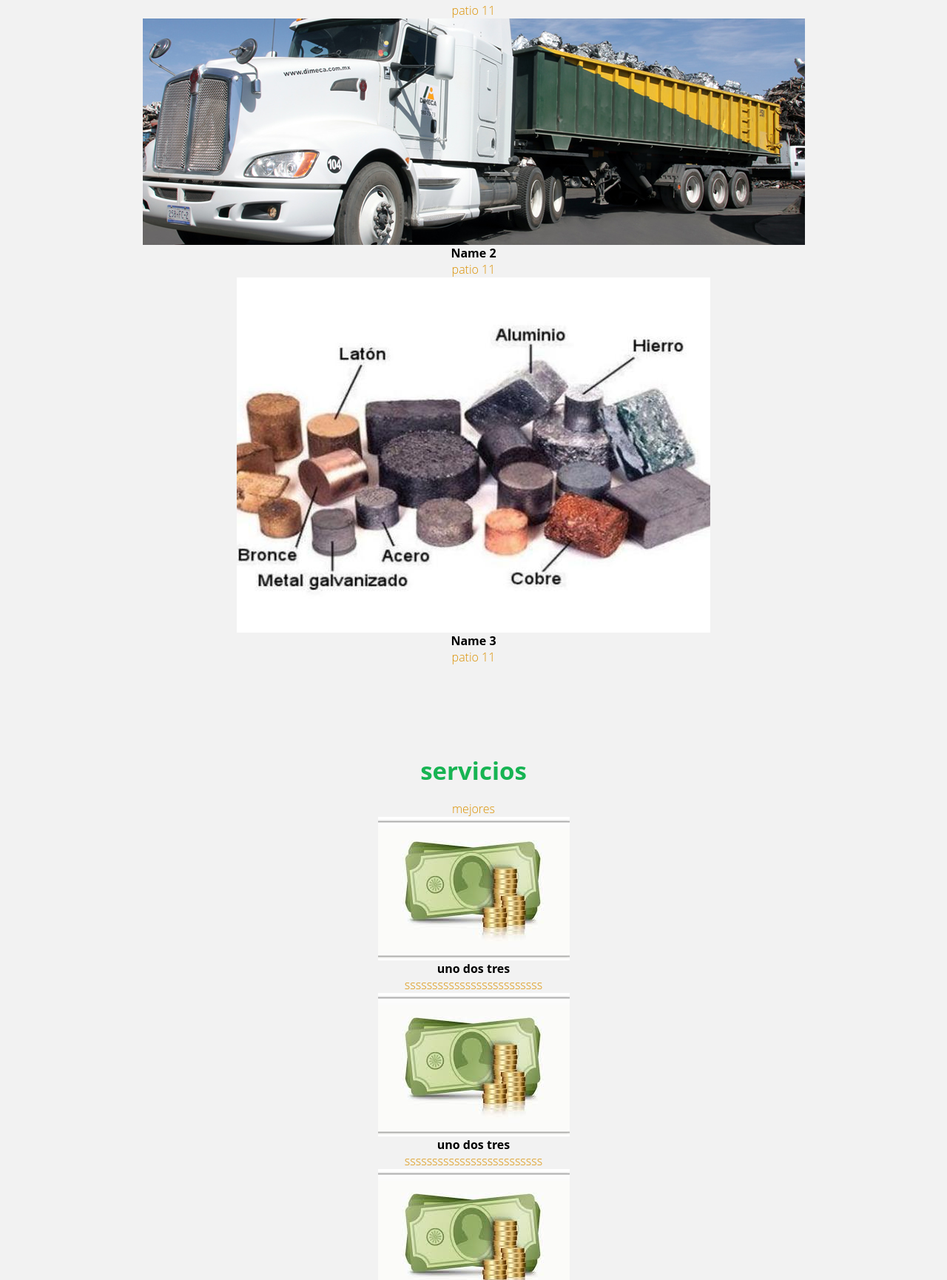
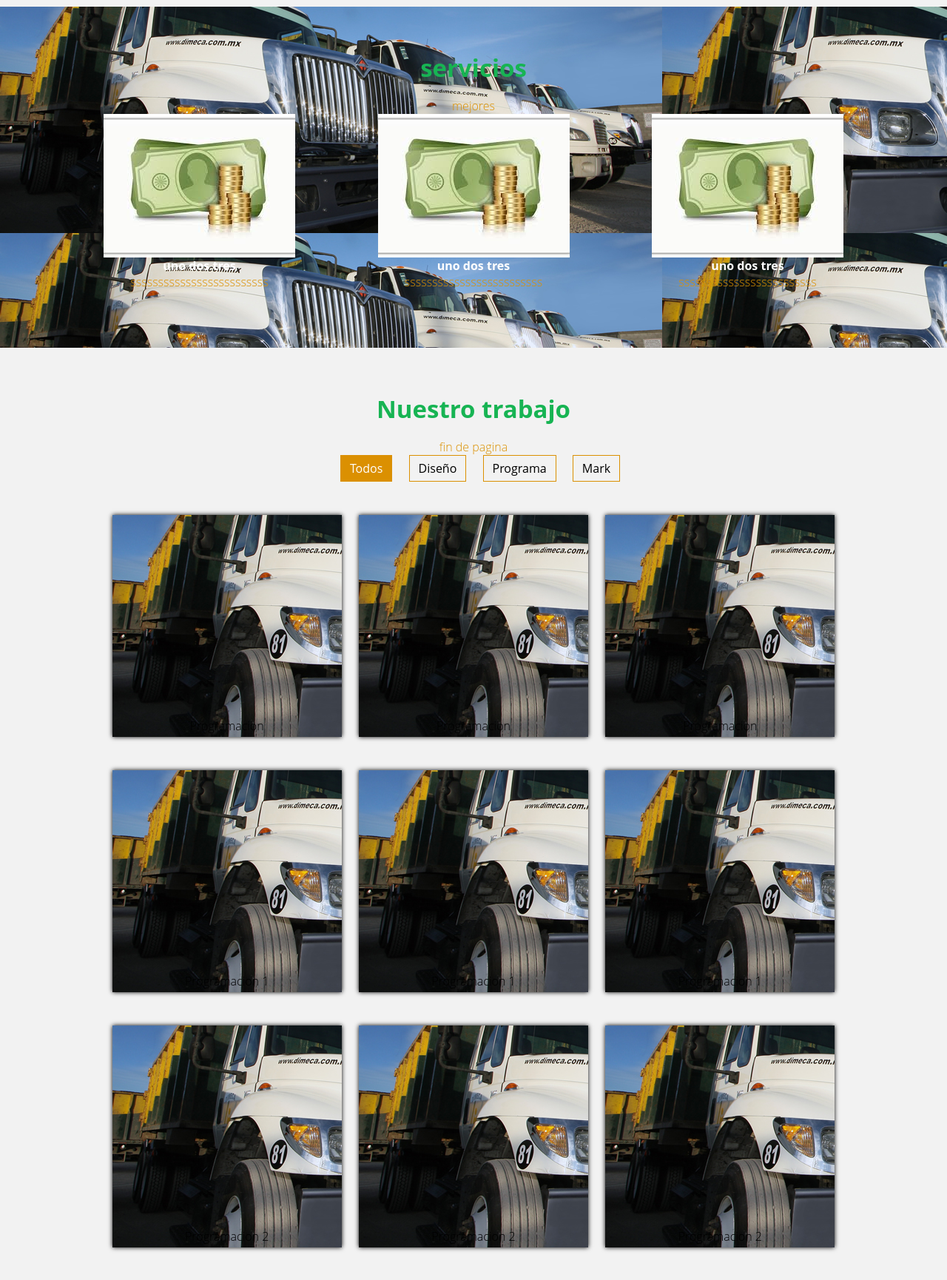
Before and after one commit to homeromky/PracticaCode, a plain HTML site: page index2.html in a window 1280 px wide. Shown: the part 1070-2800 px from the top of the page at 74% size. Drawn offline with Linux system fonts and the light colour scheme; a script that the page names is missing.

Commit message:
Version 3

```diff
--- a/estilos.css
+++ b/estilos.css
@@ -209,11 +209,165 @@ transition : 0.6s;
 
 .after::afer{
 
-  content: '';
+  content: "";
   display: block;
   margin: auto;
   margin-top: var(--espacios);
   width:100px;
   height: 2px;
+  opacity: .7;
 
 }
+
+
+.card{
+
+  display: flex;
+  justify-content: space-around;
+  flex-wrap: wrap;
+}
+
+
+.content card{
+
+  width: 31%;
+  box-shadow:  hidden;
+  height: 400px;
+}
+
+
+.people
+{
+  height: 80%;
+}
+.content-card img{
+
+  width: 100%;
+  height: 100%;
+  object-fit: cover;
+}
+
+.texto-team
+{
+  height: 20%;
+  width: 100%;
+  padding: var(--espacios) 0;
+}
+
+
+.about{
+  background: url(img/03.jpg)
+}
+
+.servicios{
+  display: flex;
+  color:white;
+  justify-content: space-between;
+  margin:auto;
+  flex-wrap: wrap;
+}
+
+.caja-servicios{
+  margin-bottom: var(--espacios);
+}
+.caja-servicios{
+  text-align: center;
+}
+
+.botones-work{
+
+  overflow: hidden;
+
+}
+
+.botones-work li{
+  display: inline-block;
+  text-align: center;
+  margin-left: var(--espacios);
+  margin-bottom:  var(--espacios-contenido);
+  padding: 6px 12px;
+  border: 1px solid var(--color1);
+  list-style: none;
+  color: var(--color);
+
+}
+
+.botones-work li:hover{
+
+  background: var(--color1);
+  color:#fff;
+  cursor:pointer;
+
+
+}
+
+.botones-work .active{
+
+  background: var(--color1);
+  color:#fff;
+}
+
+.galeria-work{
+display: flex;
+flex-wrap: wrap;
+justify-content: space-around;
+}
+
+.galeria-work .cont-work{
+  width: 31%;
+  box-shadow: 0 0 6px rgba(0,0,0,5);
+  height: 300px;
+  overflow: hidden;
+  margin-bottom: var(--espacios-contenido);
+
+}
+
+.img-work
+{
+  height: 90%;
+  width: 100%;
+}
+.img-work .img{
+  height: 100%;
+  width: 100%;
+  object-fit: cover;
+}
+
+.textos-work h4{
+  line-height: 30px;
+font-weight: 300;
+}
+
+.footer{
+  background: url(image/02.jpg)
+}
+
+.marca-logo{
+width: 40%;
+margin: auto;
+margin-bottom: var(--espacios);
+}
+
+.marca-logo img{
+ width: 100%;
+}
+.iconos{
+  display: flex;
+  margin: auto;
+  justify-content:  space-around;
+  width: 100%;
+}
+
+.fab{
+  font-size: 60px;
+  color:#fff;
+  margin-bottom: va(--espacios);
+ display: inline-block;
+
+
+}
+
+
+footer p{
+  margin-top: var(--espacios);
+}
--- a/index2.html
+++ b/index2.html
@@ -54,7 +54,7 @@
 
         <DIV class="content-card">
             <div class="people">
-                <img src="img/01.jpg" alt="">
+                <img src="img/images.jpg" alt="">
 
             </div>
         <dIV class="texto-team">
@@ -66,7 +66,7 @@
 
         <DIV class="content-card">
             <div class="people">
-                <img src="img/05.jpg" alt="">
+                <img src="img/images.jpg" alt="">
 
             </div>
         <dIV class="texto-team">
@@ -77,7 +77,7 @@
 
                 <DIV class="content-card">
             <div class="people">
-                <img src="img/06.jpg" alt="">
+                <img src="img/images.jpg" alt="">
 
             </div>
         <dIV class="texto-team">
@@ -116,9 +116,6 @@
         </div>
         </div>
     </section>
-
-
-
     <section class="work contenedor" id="trabajo">
 <h3>
     Nuestro trabajo
```
